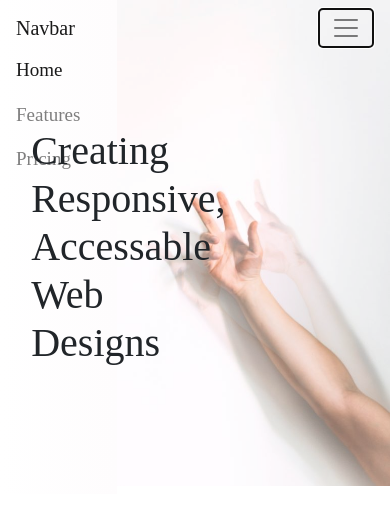
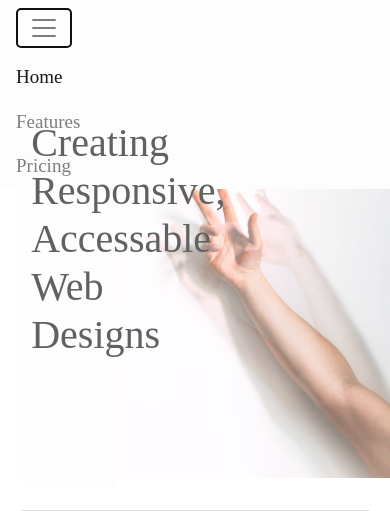
Before and after one commit to SteFowles-White/ProjectWebsite, a website: page index.html in a window 390 px wide. Both pictures are taken after a click on the button "Toggle navigation". Shown: the top 511 px of the page. Drawn offline with nearby package versions, Linux system fonts and the light colour scheme; grey boxes are pictures that could not be loaded.

Commit message:
updated and templated out the navigation menu with adjusted javascript for performance

```diff
--- a/index.html
+++ b/index.html
@@ -15,17 +15,16 @@
 
   </head>
   <body>
-    <header aria-label="header section of the website" role="navigation" aria-label="Navigation Menu">
-      <nav class="c-nav container-fluid navbar navbar-expand-sm navbar-light">
-        <a class="navbar-brand" href="#">Navbar</a>
+    <header">
+      <nav class="c-nav container navbar navbar-expand-sm navbar-light">
         <button class="navbar-toggler" type="button" data-toggle="collapse" data-target="#navbarNavAltMarkup" aria-controls="navbarNavAltMarkup" aria-expanded="false" aria-label="Toggle navigation">
           <span class="navbar-toggler-icon"></span>
         </button>
-        <div class="collapse navbar-collapse justify-content-end" id="navbarNavAltMarkup">
-          <div class="navbar-nav">
-            <a class="nav-item nav-link active" href="#" aria-controls="nav-home">Home <span class="sr-only">(current)</span></a>
-            <a class="nav-item nav-link" href="#" aria-controls="nav-home">Features</a>
-            <a class="nav-item nav-link" href="#" aria-controls="nav-home">Pricing</a>
+        <div class="c-nav__mobile collapse navbar-collapse justify-content-end" id="navbarNavAltMarkup">
+          <div class="navbar-nav pl-3 pl-xs-0">
+            <a class="nav-item nav-link active" href="#" aria-controls="nav-home" role="button" >Home <span class="sr-only">(current)</span></a>
+            <a class="nav-item nav-link" href="#" aria-controls="nav-home" role="button" >Features</a>
+            <a class="nav-item nav-link" href="#" aria-controls="nav-home" role="button" >Pricing</a>
           </div>
         </div>
       </nav>
@@ -88,5 +87,6 @@
     <script src="https://code.jquery.com/jquery-3.4.1.slim.min.js" integrity="sha384-J6qa4849blE2+poT4WnyKhv5vZF5SrPo0iEjwBvKU7imGFAV0wwj1yYfoRSJoZ+n" crossorigin="anonymous"></script>
     <script src="https://cdn.jsdelivr.net/npm/popper.js@1.16.0/dist/umd/popper.min.js" integrity="sha384-Q6E9RHvbIyZFJoft+2mJbHaEWldlvI9IOYy5n3zV9zzTtmI3UksdQRVvoxMfooAo" crossorigin="anonymous"></script>
     <script src="https://stackpath.bootstrapcdn.com/bootstrap/4.4.1/js/bootstrap.min.js" integrity="sha384-wfSDF2E50Y2D1uUdj0O3uMBJnjuUD4Ih7YwaYd1iqfktj0Uod8GCExl3Og8ifwB6" crossorigin="anonymous"></script>
+    <script src="javascript/navigation.js"></script>
   </body>
 </html>
--- /dev/null
+++ b/javascript/navigation.js
@@ -0,0 +1,18 @@
+/************************************************
+* **********************************************
+*              Navigation JavaScript
+* **********************************************
+* *********************************************/
+
+// add or remove a class c-nav__show depending on weather it it actice or not
+$('.navbar-toggler').click(function() {
+    console.log('test');
+    if($('.c-nav').hasClass('c_nav__show') && $('#navbarNavAltMarkup').hasClass('show'))
+        {
+            $('.c-nav').removeClass('c_nav__show');
+        }
+    else {
+        $('.c-nav').addClass('c_nav__show')
+    }
+
+})
--- a/package.json
+++ b/package.json
@@ -6,7 +6,10 @@
   "dependencies": {
     "node-sass": "^4.13.1"
   },
-  "devDependencies": {},
+  "devDependencies": {
+    "@babel/core": "^7.8.4",
+    "@babel/node": "^7.8.4"
+  },
   "scripts": {
     "test": "echo \"Error: no test specified\" && exit 1",
     "compile:scss": "node-sass scss/styles.scss css/styles.css -w"
--- a/scss/base/baseline.scss
+++ b/scss/base/baseline.scss
@@ -25,6 +25,7 @@ footer, header, hgroup, menu, nav, section {
 body {
 	font-size: 	1.1875rem !important;
 	line-height:  1.7812rem !important;
+	color: $dark-grey;
 }
 ol, ul {
 	list-style: none;
@@ -41,6 +42,10 @@ table {
 	border-collapse: collapse;
 	border-spacing: 0;
 }
+a{
+	color: $dark-grey;
+}
+
 
 h1 {
     font-size: 2.2rem;
--- /dev/null
+++ b/scss/base/color.scss
@@ -0,0 +1,3 @@
+// Primary colors
+$dark-grey: #616161;
+$off-white: #fefdfe;
--- a/scss/components/_animation.scss
+++ b/scss/components/_animation.scss
@@ -1,3 +1,7 @@
+@keyframes fade-in-opacity {
+    from {opacity: 0;}
+    to {opacity: .7;}
+  }
 @keyframes fade-in {
     from {opacity: 0;}
     to {opacity: 1;}
--- a/scss/components/_header.scss
+++ b/scss/components/_header.scss
@@ -24,7 +24,7 @@
     width: 100%;
     opacity: .7;
     height: auto;
-    animation-name: fade-in;
+    animation-name: fade-in-opacity;
     animation-duration: 3s;
 }
 
--- a/scss/components/_nav.scss
+++ b/scss/components/_nav.scss
@@ -1,6 +1,24 @@
 .c-nav {
     z-index: 20;
-    position: absolute;
+    margin-bottom: -4rem;
     animation-name: fade-in;
     animation-duration: 3s;
 }
+.c_nav__show{
+    background-color: inherit;
+}
+
+@media only screen and (max-width: 576px) {
+    .c-nav__mobile {
+        position: absolute;
+        top: 55px;
+        width: 100%;
+        left: 0px;
+    }
+    .c_nav__show{
+        background-color: $off-white;
+    }
+    .navbar-nav {
+        background-color: $off-white;
+    }
+  }
--- a/scss/styles.scss
+++ b/scss/styles.scss
@@ -1,4 +1,5 @@
 // ----  Baseline Styles
+@import 'base/color.scss';
 @import 'base/baseline.scss';
 
 // ---- Component Styles
```
Also changed, not shown: css/styles.css, 1 other file.
